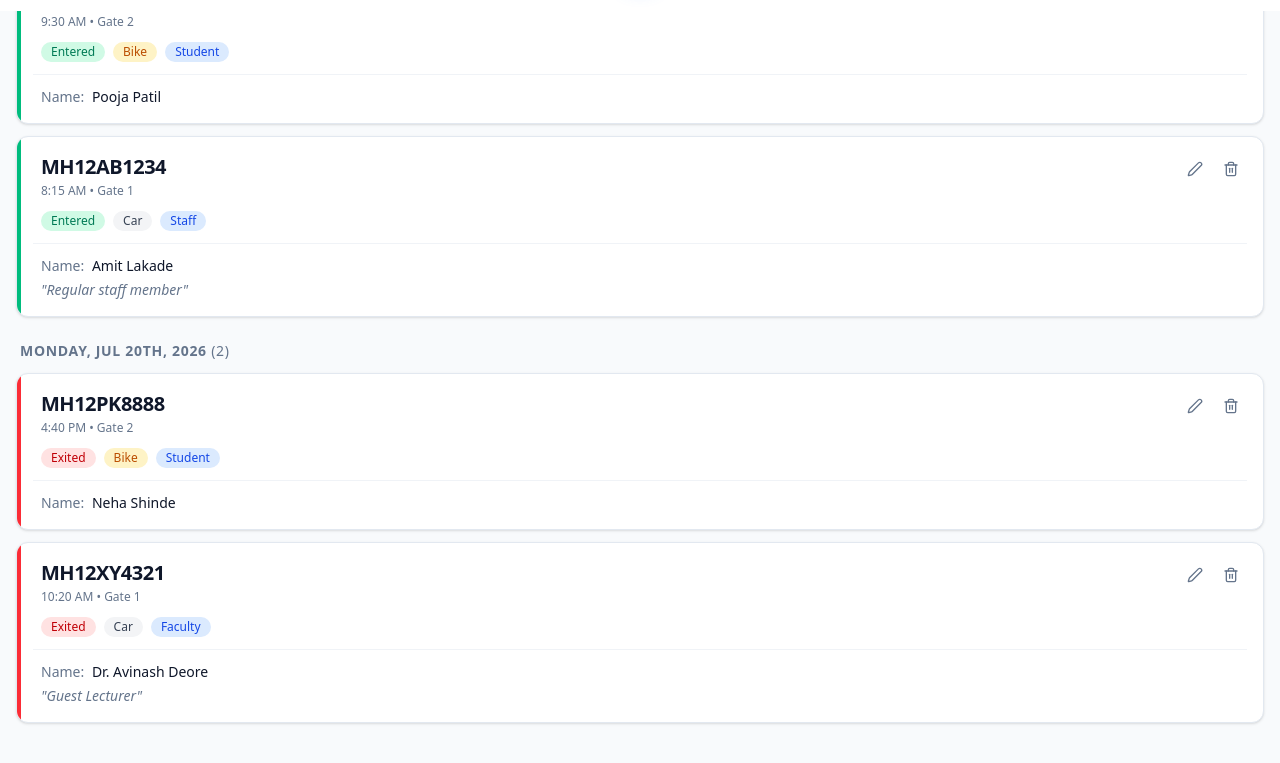
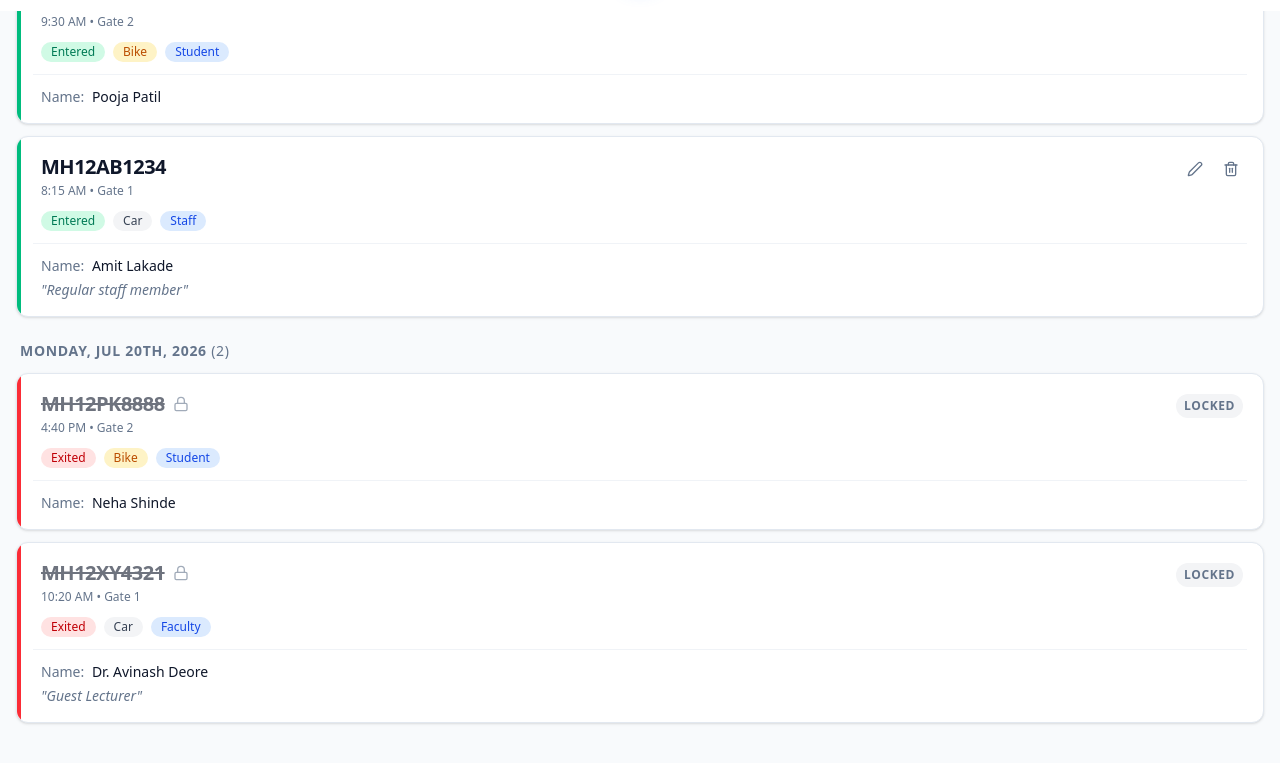
Before and after one commit to lakadeamit220/university-vehicle-tracker, a Next.js app: page /history in a window 1280 px wide. Shown: the part 789-1552 px from the top of the page. Built offline with nearby package versions, Linux system fonts and the light colour scheme.

Commit message:
feat: implement collapsible time-slot grouping and automated read-only locking for past vehicle logs

```diff
--- a/app/page.jsx
+++ b/app/page.jsx
@@ -91,6 +91,7 @@ export default function Dashboard() {
           />
         ) : (
           <div>
+            <TimeSlotGroup title="Full Day" entries={filteredEntries} onEdit={handleOpenEdit} />
             <TimeSlotGroup title="Morning" entries={groupedEntries.Morning} onEdit={handleOpenEdit} />
             <TimeSlotGroup title="Afternoon" entries={groupedEntries.Afternoon} onEdit={handleOpenEdit} />
             <TimeSlotGroup title="Evening" entries={groupedEntries.Evening} onEdit={handleOpenEdit} />
--- a/components/vehicles/TimeSlotGroup.jsx
+++ b/components/vehicles/TimeSlotGroup.jsx
@@ -1,11 +1,12 @@
 "use client";
 
 import { useState } from "react";
-import { ChevronDown, ChevronUp, Sun, Sunset, Moon } from "lucide-react";
+import { ChevronDown, ChevronUp, Sun, Sunset, Moon, LayoutList } from "lucide-react";
 import { motion, AnimatePresence } from "framer-motion";
 import VehicleCard from "./VehicleCard";
 
 const icons = {
+  "Full Day": <LayoutList className="w-5 h-5 text-blue-500" />,
   Morning: <Sun className="w-5 h-5 text-amber-500" />,
   Afternoon: <Sunset className="w-5 h-5 text-orange-500" />,
   Evening: <Moon className="w-5 h-5 text-indigo-500" />
--- a/components/vehicles/VehicleCard.jsx
+++ b/components/vehicles/VehicleCard.jsx
@@ -3,12 +3,15 @@
 import Badge from "@/components/ui/Badge";
 import Card from "@/components/ui/Card";
 import { format, parseISO } from "date-fns";
-import { Edit2, Trash2 } from "lucide-react";
+import { Edit2, Trash2, Lock } from "lucide-react";
 import { useVehicleStore } from "@/store/vehicleStore";
 import toast from "react-hot-toast";
 
 export default function VehicleCard({ entry, onEdit }) {
   const { deleteEntry } = useVehicleStore();
+
+  const todayStr = format(new Date(), "yyyy-MM-dd");
+  const isLocked = entry.date < todayStr;
 
   const handleDelete = () => {
     if (window.confirm(`Are you sure you want to delete the log for ${entry.licensePlate}?`)) {
@@ -31,13 +34,17 @@ export default function VehicleCard({ entry, onEdit }) {
 
       <div className="flex justify-between items-start pl-2">
         <div>
-          <h3 className="text-xl font-extrabold text-foreground tracking-tight">
+          <h3 className={`text-xl font-extrabold text-foreground tracking-tight flex items-center ${isLocked ? 'line-through opacity-60' : ''}`}>
             {entry.licensePlate}
+            {isLocked && <Lock className="w-4 h-4 ml-2 text-muted" />}
           </h3>
           <p className="text-xs text-muted font-medium mt-0.5">
             {formattedTime} • {entry.gateNumber}
           </p>
         </div>
+        {isLocked ? (
+          <span className="text-xs font-semibold text-muted bg-gray-100 px-2 py-1 rounded-full uppercase tracking-wider self-start mt-1 mr-1">Locked</span>
+        ) : (
           <div className="flex space-x-1">
             <button
               onClick={() => onEdit(entry)}
@@ -54,6 +61,7 @@ export default function VehicleCard({ entry, onEdit }) {
               <Trash2 className="w-4 h-4" />
             </button>
           </div>
+        )}
       </div>
 
       <div className="flex flex-wrap gap-2 mt-3 pl-2">
```
Also changed, not shown: 1 other file (tests, documents, lock files or other folders). Lines whose indentation alone changed are shown as unchanged.
